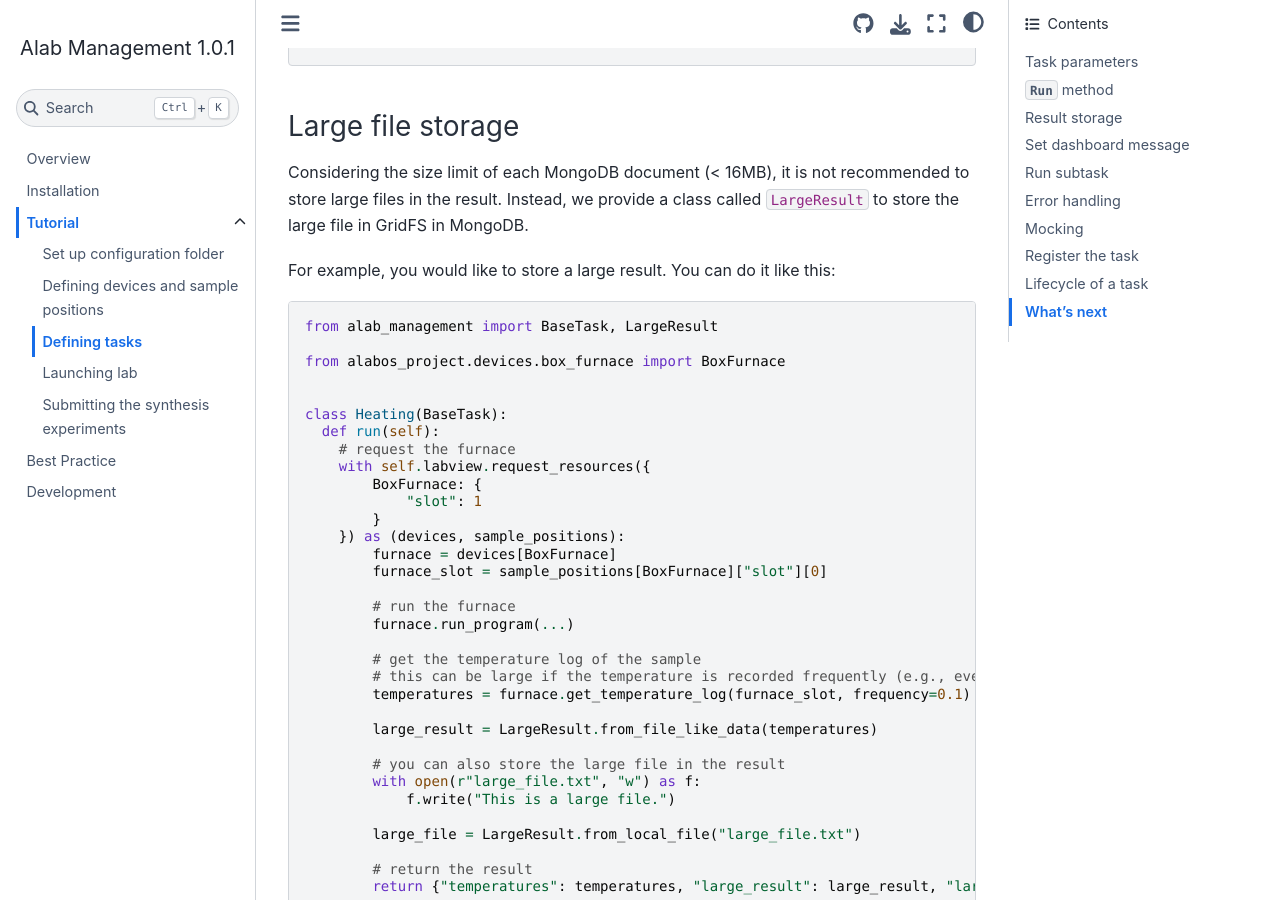
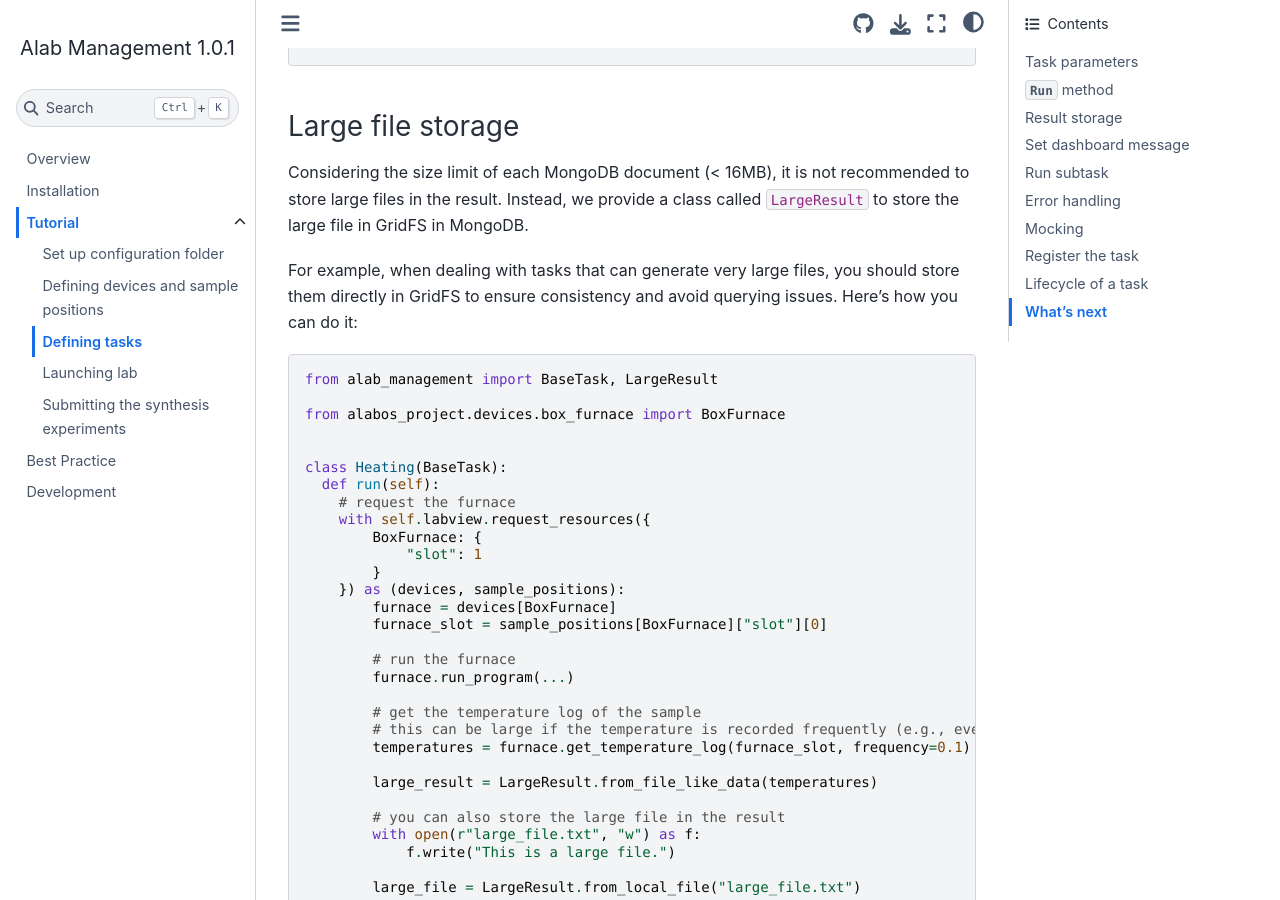
Before and after one commit to CederGroupHub/alabos, a Sphinx documentation site: the page built from docs/source/task_definition.md, in a window 1280 px wide and 900 px high, scrolled down 5490 px. Built offline with Sphinx 7.4.7 and the Sphinx Book theme 1.1.4, drawn with Linux system fonts in a browser that asks for light colours; pages that are not in the unit, such as notebooks, are missing from menus.

Commit message:
Update large file storage

````diff
--- a/docs/source/task_definition.md
+++ b/docs/source/task_definition.md
@@ -237,7 +237,8 @@ class Heating(BaseTask):
 Considering the size limit of each MongoDB document (< 16MB), it is not recommended to store large files in the result.
 Instead, we provide a class called `LargeResult` to store the large file in GridFS in MongoDB.
 
-For example, you would like to store a large result. You can do it like this:
+For example, when dealing with tasks that can generate very large files, you should store them directly in GridFS
+to ensure consistency and avoid querying issues. Here’s how you can do it:
 
 ```python
 from alab_management import BaseTask, LargeResult
````
